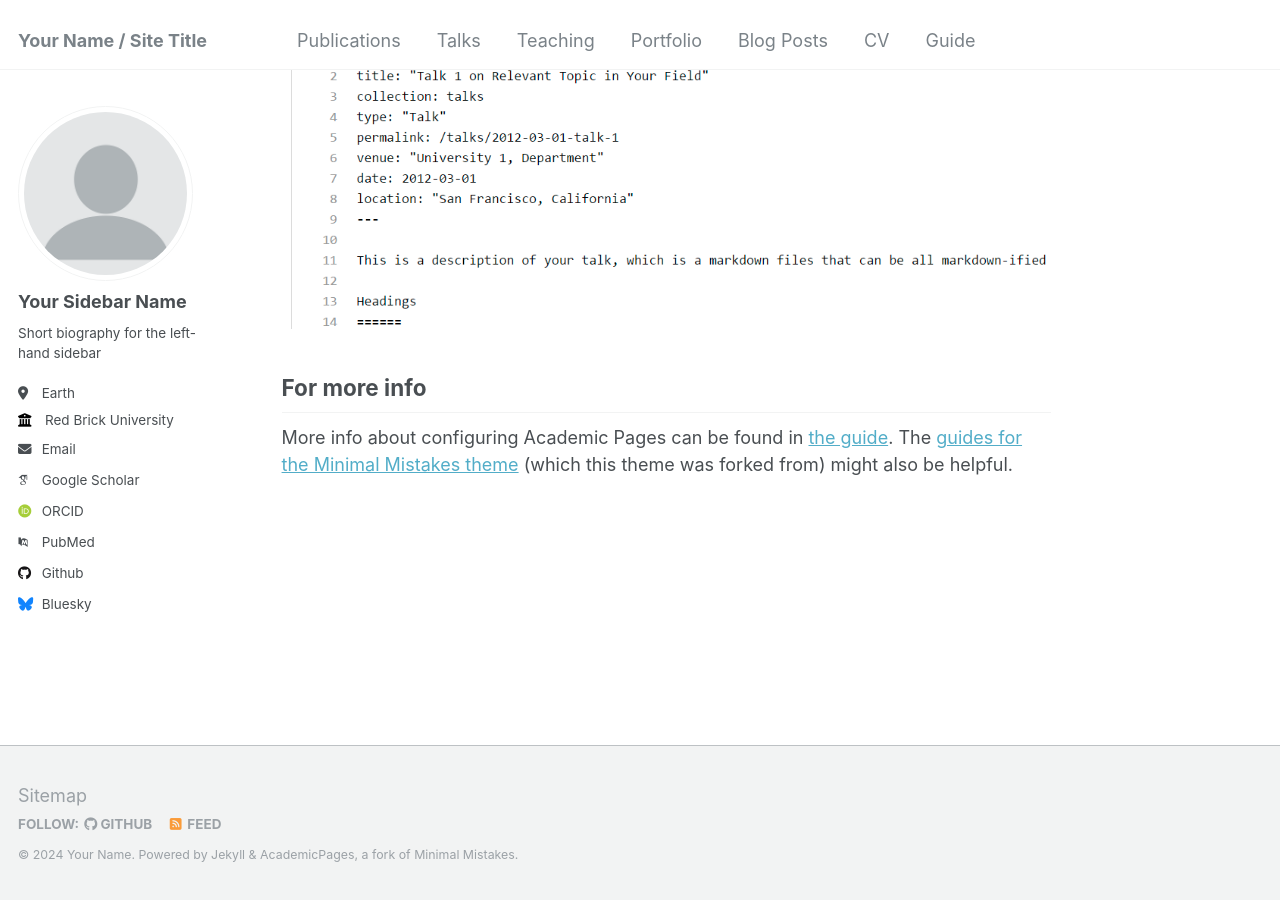
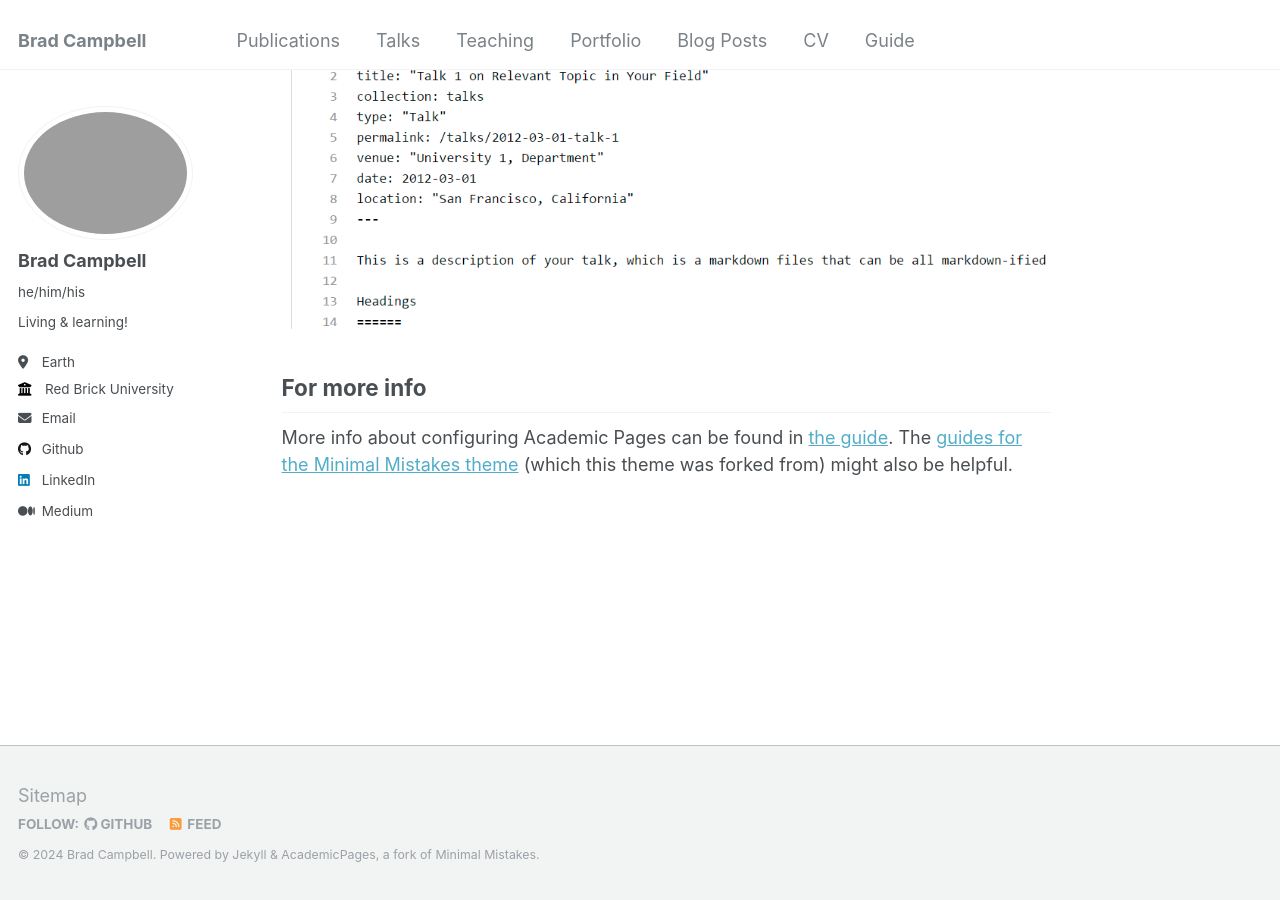
Before and after one commit to 0xbradc/0xbradc.github.io, a Jekyll site: the page built from _pages/about.md, in a window 1280 px wide and 900 px high, scrolled down 2660 px. Built offline with Jekyll 4.4.1, drawn with Linux system fonts in a browser that asks for light colours; some web fonts are replaced.

Commit message:
Initial config

```diff
--- a/_config.yml
+++ b/_config.yml
@@ -8,23 +8,23 @@
 
 # Basic Site Settings
 locale                   : "en-US"
-title                    : "Your Name / Site Title"
+title                    : "Brad Campbell"
 title_separator          : "-"
-name                     : &name "Your Name"
-description              : &description "personal description"
-url                      : https://academicpages.github.io # the base hostname & protocol for your site e.g. "https://mmistakes.github.io"
+name                     : &name "Brad Campbell"
+description              : &description "Stuff about me!"
+url                      : https://0xbradc.github.io # the base hostname & protocol for your site e.g. "https://mmistakes.github.io"
 baseurl                  : "" # the subpath of your site, e.g. "/blog"
-repository               : "academicpages/academicpages.github.io"
+repository               : "0xbradc/0xbradc.github.io"
 
 # Site Author - The following control what appear as part of the author content on the side bar.
 #               If a field is blank the icon and link will not appear, otherwise it will be shown.
 #               Additional customization can be done by editing /_includes/author-profile.html
 author:
   # Biographic information
-  avatar           : "profile.png"
-  name             : "Your Sidebar Name"
-  pronouns         : # example: "she/her"
-  bio              : "Short biography for the left-hand sidebar"
+  avatar           : "H_WeeksBridgeDunster.jpg"
+  name             : "Brad Campbell"
+  pronouns         : "he/him/his"
+  bio              : "Living & learning!"
   location         : "Earth"
   employer         : "Red Brick University"
   uri              : # URL
@@ -32,23 +32,23 @@ author:
 
   # Academic websites
   arxiv            : # URL - Update with the correct link to your profile
-  googlescholar    : "https://scholar.google.com/citations?user=PS_CX0AAAAAJ"
+  googlescholar    : # "https://scholar.google.com/citations?user=PS_CX0AAAAAJ"
   impactstory      : # URL
-  orcid            : "http://orcid.org/yourorcidurl"
+  orcid            : # "http://orcid.org/yourorcidurl"
   semantic         : # URL
-  pubmed           : "https://www.ncbi.nlm.nih.gov/pubmed/?term=john+snow"
+  pubmed           : # "https://www.ncbi.nlm.nih.gov/pubmed/?term=john+snow"
   researchgate     : # URL
 
   # Repositories and software development
   bitbucket        : # Username - Update with your username on the site
   codepen          : # Username
   dribbble         : # Username
-  github           : "academicpages"
+  github           : "0xbradc"
   kaggle           : # Username
   stackoverflow    : # User number or user number and name (i.e., use "1" or "1/jeff-atwood")
 
   # Social media
-  bluesky          : "bsky.app" # Replace this with you Bluesky username
+  bluesky          : # "bsky.app" # Replace this with you Bluesky username
   facebook         : # Username
   flickr           : # Username
   foursquare       : # Username
@@ -57,9 +57,9 @@ author:
   keybase          : # Username
   instagram        : # Username
   lastfm           : # Username
-  linkedin         : # Username
+  linkedin         : "0xbc"
   mastodon         : # URL
-  medium           : # URL
+  medium           : "https://medium.com/@bf_c"
   pinterest        : # Username
   soundcloud       : # Username
   steam            : # Username
```
Also changed, not shown: 1 other file.
